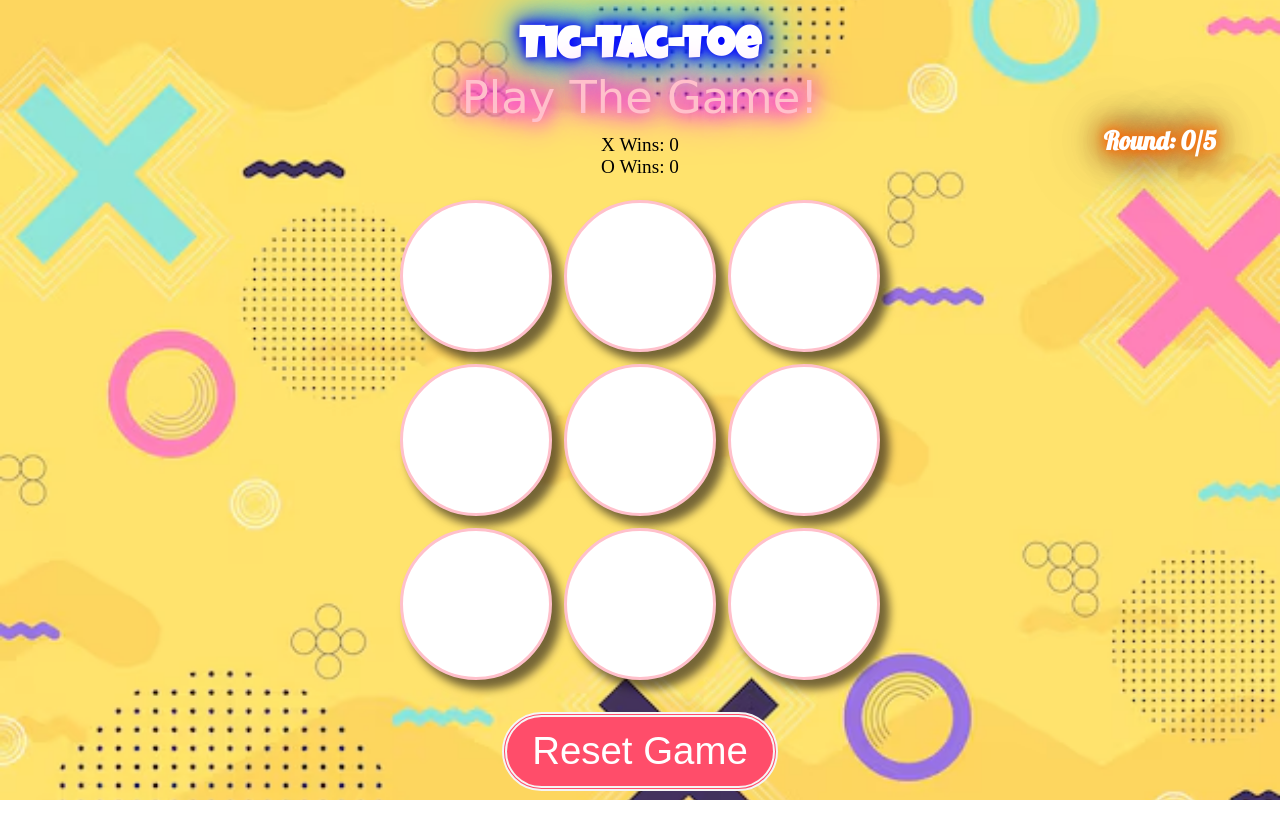
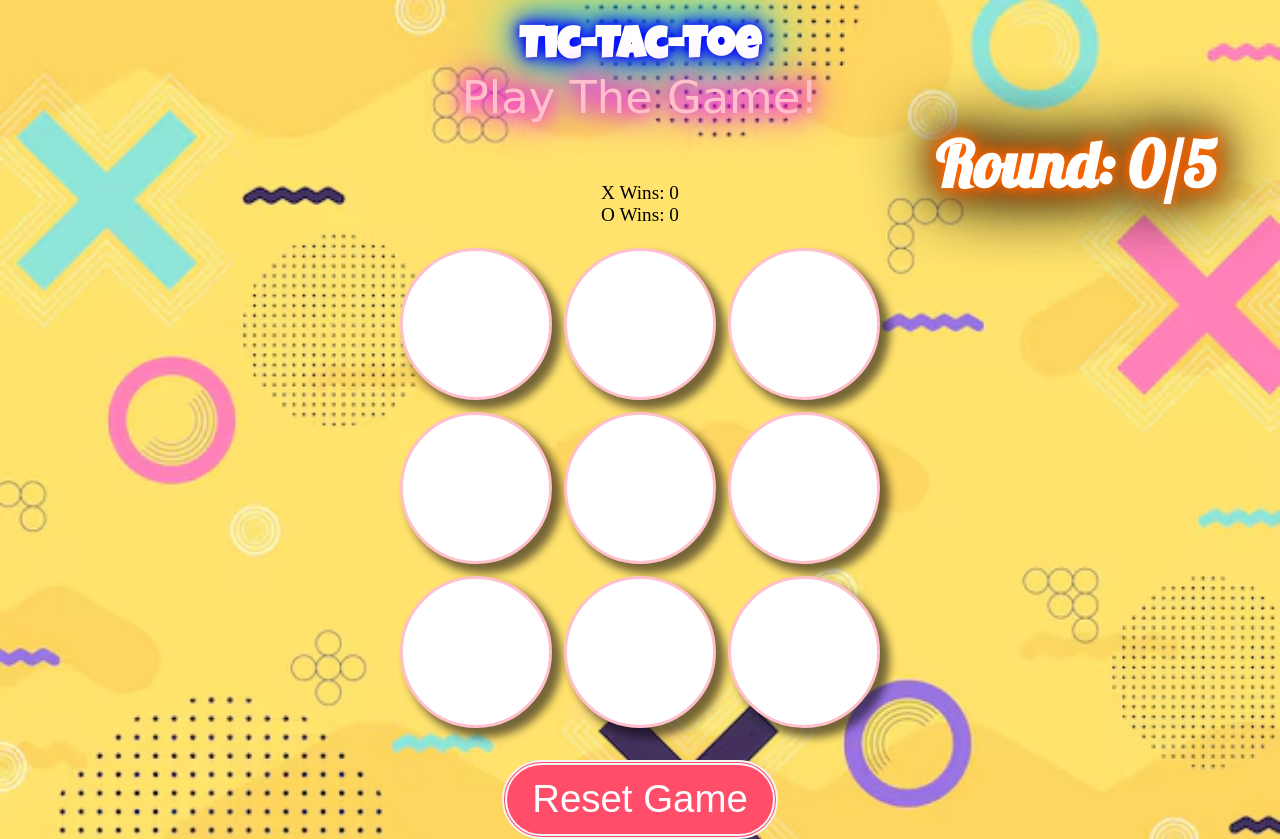
Before and after one commit to Aqdas-Ashraf/tic-tac-toe, a plain HTML site: page index.html in a window 1280 px wide. Both pictures are taken after a click on the button "Reset Game". Before the commit the page ends 800 px from the top, so only its background shows below. Drawn offline with nearby package versions, Linux system fonts and the light colour scheme; a web font is replaced by a local one.

Commit message:
tic-tac-toe

```diff
--- a/script.js
+++ b/script.js
@@ -26,7 +26,7 @@ let xScore = 0;       // X player score
 let oScore = 0;       // O player score
 
 const updateRoundAndScore = () => {
-    document.getElementById("round").innerText = `Round: ${currentRound}/5`;
+    document.getElementById("round2").innerText = `Round: ${currentRound}/5`;
     document.getElementById("x-score").innerText = `${xScore}`;
     document.getElementById("o-score").innerText = `${oScore}`;
 };
--- a/style.css
+++ b/style.css
@@ -56,7 +56,7 @@ main{
     position:relative;
     right: 2%;
     top: 0;
-    font-size: 2vw;
+    font-size: 5vw;
     color: #fff;
     text-shadow: 0 0 10px rgb(255, 102, 0),
     0 0 20px rgb(255, 102, 0),
@@ -165,7 +165,7 @@ h1{
 
 .new-game{
     border-radius: 50px;
-    font-size: 3vw;
+    font-size: 5vw;
     font-family:Cambria, Cochin, Georgia, Times, 'Times New Roman', serif;
     background-color:pink;
     padding: 1vw;
```
